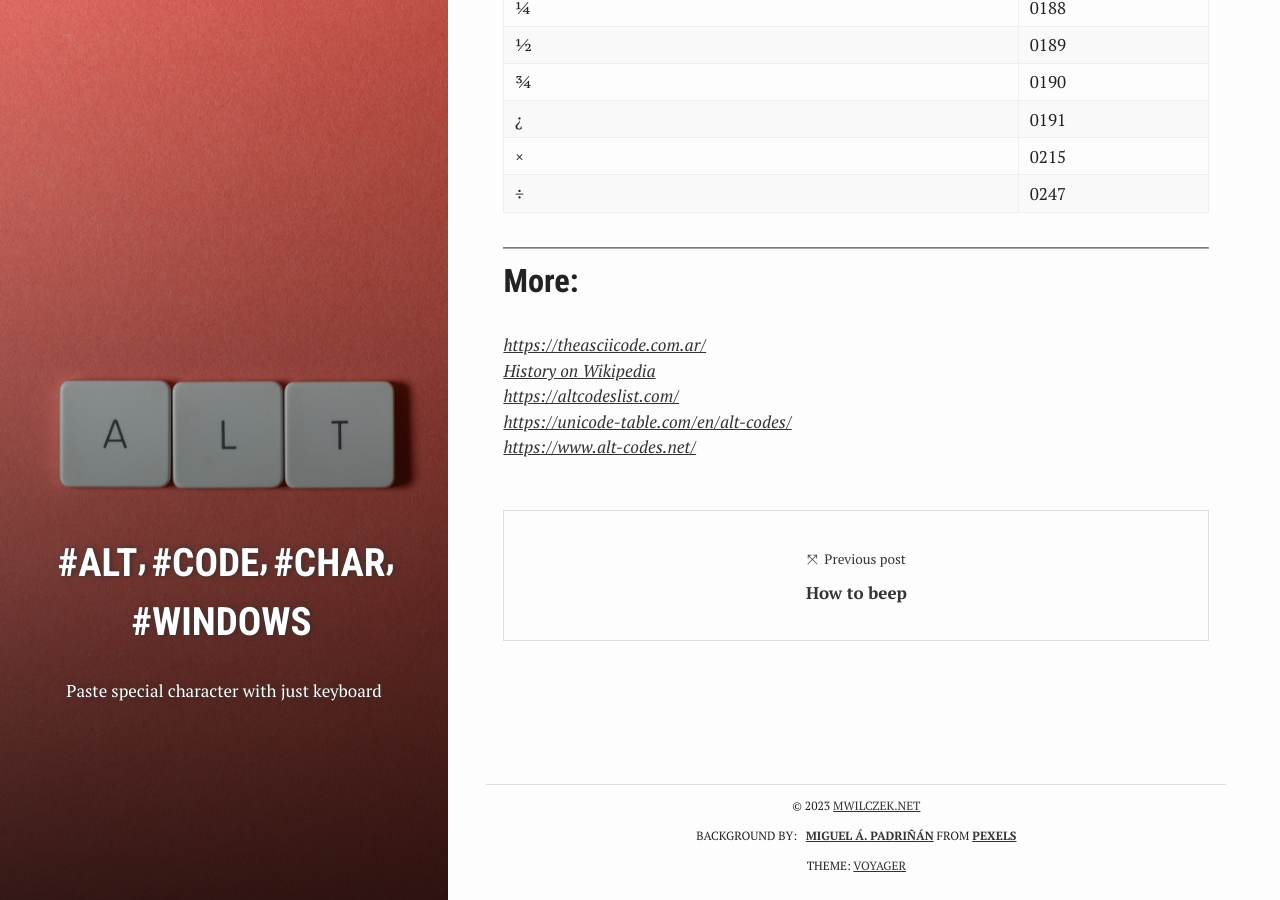
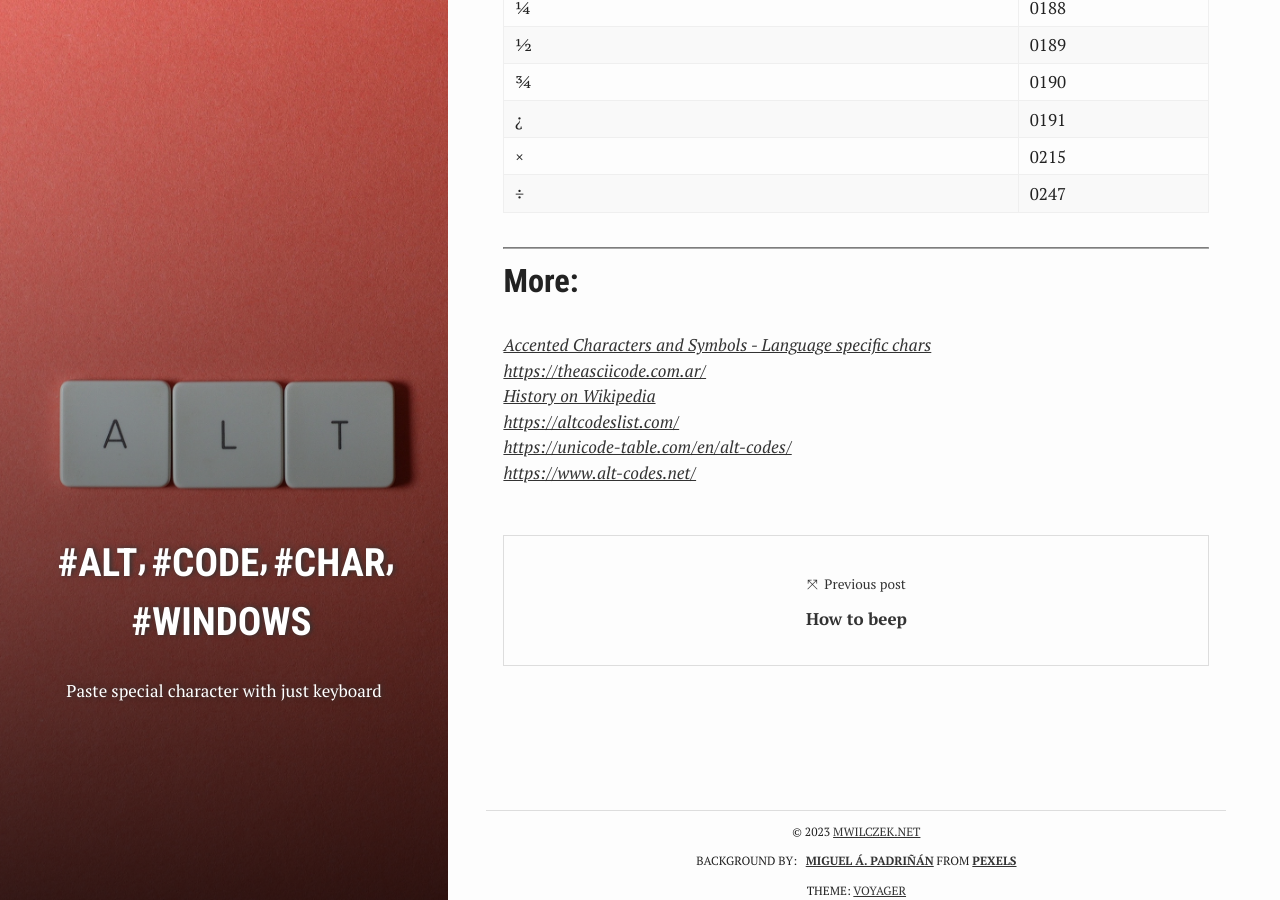
Before and after one commit to mwilczek-net/blog.mwilczek.net, a Jekyll site: the page built from _posts/2022-01-26-alt-codes.md, in a window 1280 px wide and 900 px high, scrolled down 5158 px. Built offline with Jekyll 4.4.1, drawn with Linux system fonts in a browser that asks for light colours.

Commit message:
Language specific alt codes

```diff
--- a/_posts/2022-01-26-alt-codes.md
+++ b/_posts/2022-01-26-alt-codes.md
@@ -10,6 +10,8 @@ categories:    posts
 tags:          ['alt', 'code', 'char', 'windows']
 author:        "mwilczek.net"
 references:
+  "https://www.languagetesting.com/sobl-wpt-character-codes":
+    title: "Accented Characters and Symbols - Language specific chars"
   "https://theasciicode.com.ar/":
   "https://en.wikipedia.org/wiki/Alt_code":
     title: "History on Wikipedia"
```
